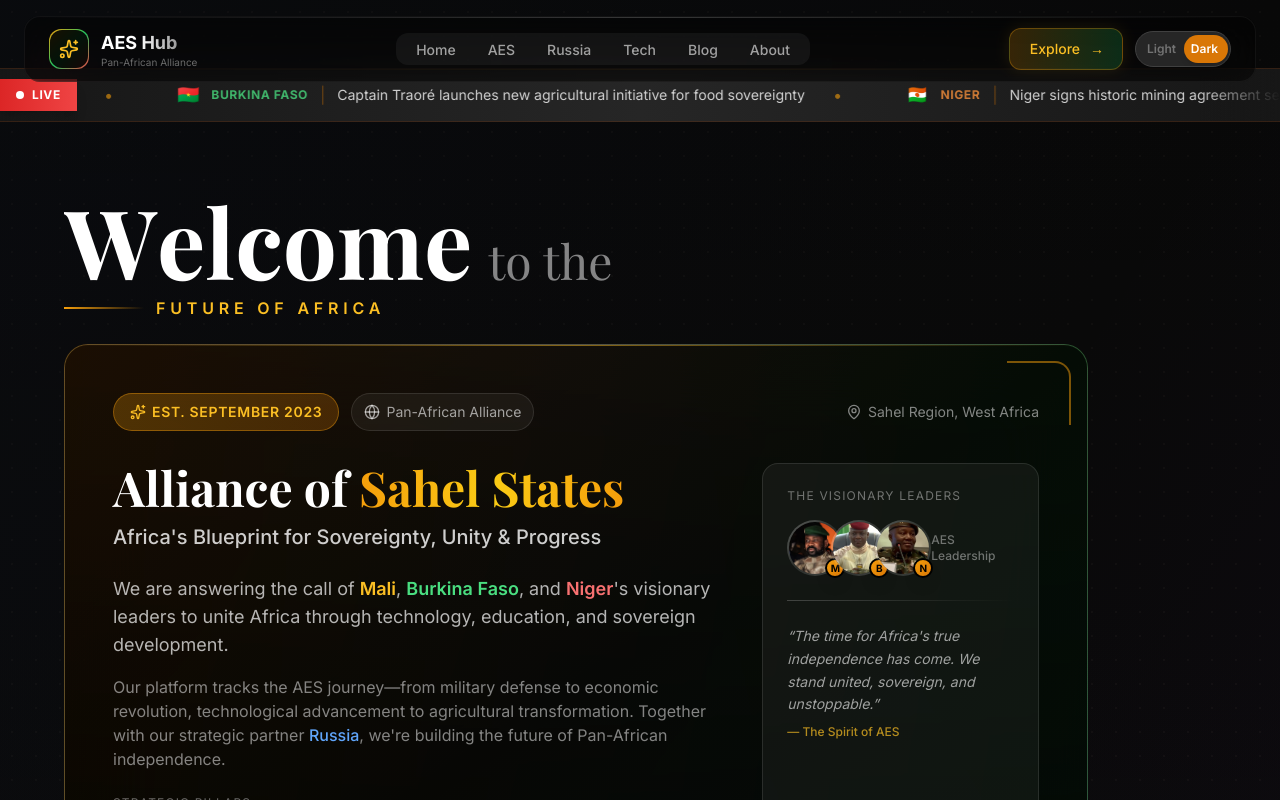
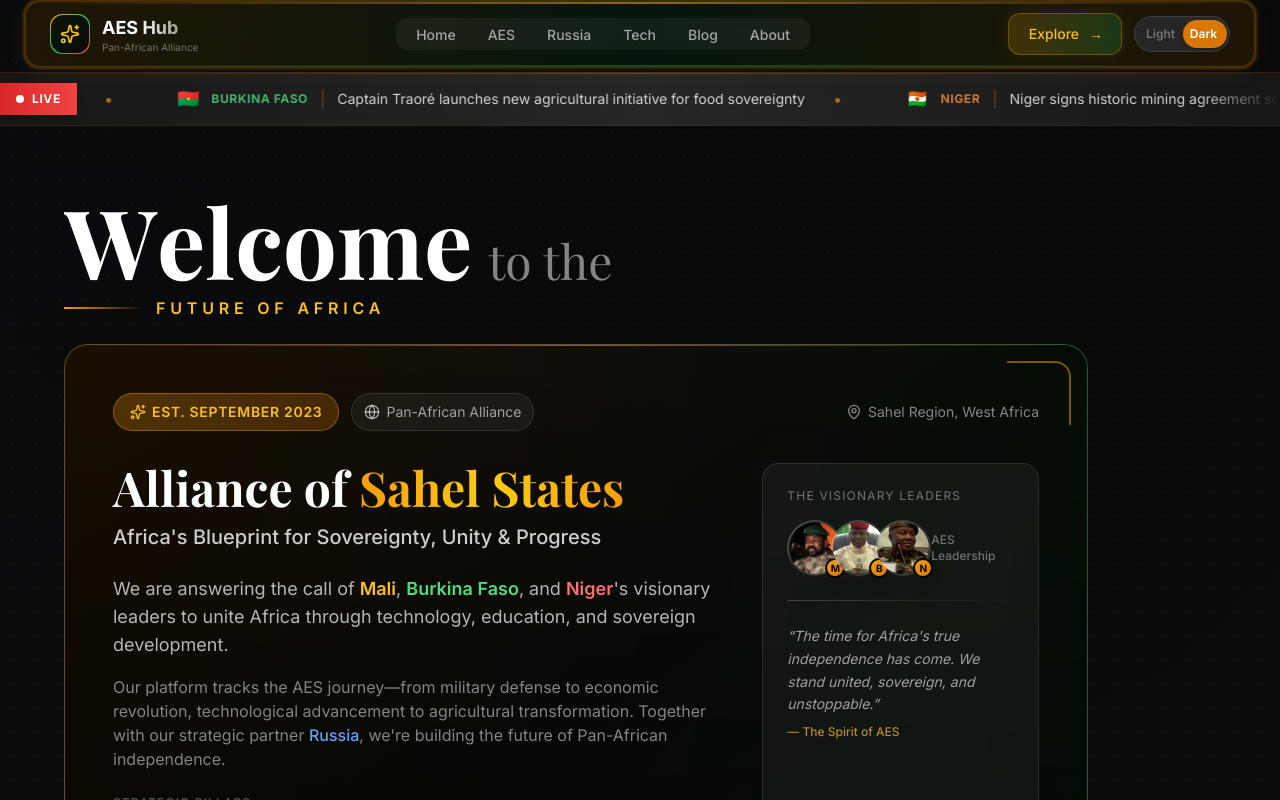
Before and after one commit to HM-aes/AES-African-Project, a Next.js app: page / in a window 1280 px wide. Shown: the top 800 px of the page. Built offline with nearby package versions, Linux system fonts and the light colour scheme; a web font is replaced by a local one.

Commit message:
style: add amber/green gradient border glow to navbar for better visibility

```diff
--- a/app/layout.tsx
+++ b/app/layout.tsx
@@ -43,8 +43,8 @@
           <HydrationFix />
           <ScrollToTop />
           <Navigation />
-          {/* News Ticker - Fixed below navbar with zero gap */}
-          <div className="fixed top-[68px] left-0 right-0 z-40">
+          {/* News Ticker - Fixed below navbar */}
+          <div className="fixed top-[72px] left-0 right-0 z-40">
             <NewsTicker />
           </div>
           {/* Main content */}
--- a/components/Navigation.tsx
+++ b/components/Navigation.tsx
@@ -47,21 +47,27 @@
       }}
       className={`fixed top-0 left-0 right-0 z-50 transition-all duration-500 ${
         isScrolled
-          ? "py-2"
-          : "py-4"
+          ? "pt-0 pb-2"
+          : "pt-0 pb-4"
       }`}
     >
       {/* Navbar Container */}
       <div className="max-w-7xl mx-auto px-4 md:px-6">
+        {/* Outer glow for visibility */}
+        <div className="relative">
+          <div className="absolute -inset-[1px] rounded-2xl bg-gradient-to-r from-amber-500/40 via-green-500/30 to-amber-500/40 opacity-60 blur-[1px]" />
+
           <motion.div
             className={`relative rounded-2xl transition-all duration-500 ${
               isScrolled
-              ? "bg-white/80 dark:bg-black/70 backdrop-blur-2xl border border-stone-200 dark:border-white/10 shadow-[0_8px_32px_rgba(0,0,0,0.1)] dark:shadow-[0_8px_32px_rgba(0,0,0,0.4)]"
-              : "bg-white/60 dark:bg-black/40 backdrop-blur-xl border border-stone-200/50 dark:border-white/5"
+                ? "bg-white/90 dark:bg-black/80 backdrop-blur-2xl border-2 border-amber-400/50 dark:border-amber-500/30 shadow-[0_8px_32px_rgba(180,120,20,0.15)] dark:shadow-[0_8px_32px_rgba(251,191,36,0.1)]"
+                : "bg-white/70 dark:bg-black/50 backdrop-blur-xl border-2 border-amber-300/40 dark:border-amber-500/20 shadow-[0_4px_20px_rgba(180,120,20,0.1)]"
             }`}
           >
-          {/* Top highlight */}
-          <div className="absolute inset-x-0 top-0 h-[1px] bg-gradient-to-r from-transparent via-stone-300 dark:via-white/20 to-transparent rounded-t-2xl" />
+            {/* Top highlight - amber glow */}
+            <div className="absolute inset-x-0 top-0 h-[2px] bg-gradient-to-r from-transparent via-amber-500/60 to-transparent rounded-t-2xl" />
+            {/* Bottom highlight */}
+            <div className="absolute inset-x-0 bottom-0 h-[1px] bg-gradient-to-r from-transparent via-green-500/40 to-transparent rounded-b-2xl" />
 
             <div className="flex items-center justify-between h-16 px-6">
             {/* Logo */}
@@ -188,6 +194,7 @@
           </div>
         </motion.div>
         </div>
+      </div>
 
       {/* Mobile Menu */}
       <motion.div
```
Lines whose indentation alone changed are shown as unchanged.
